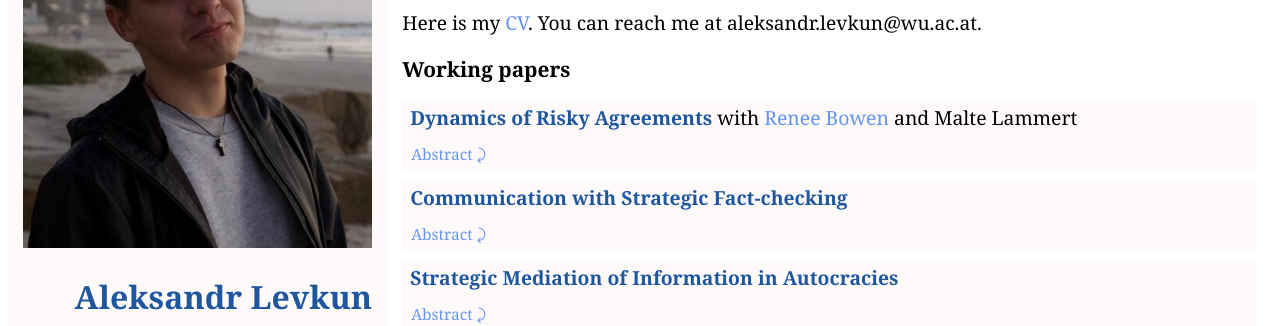
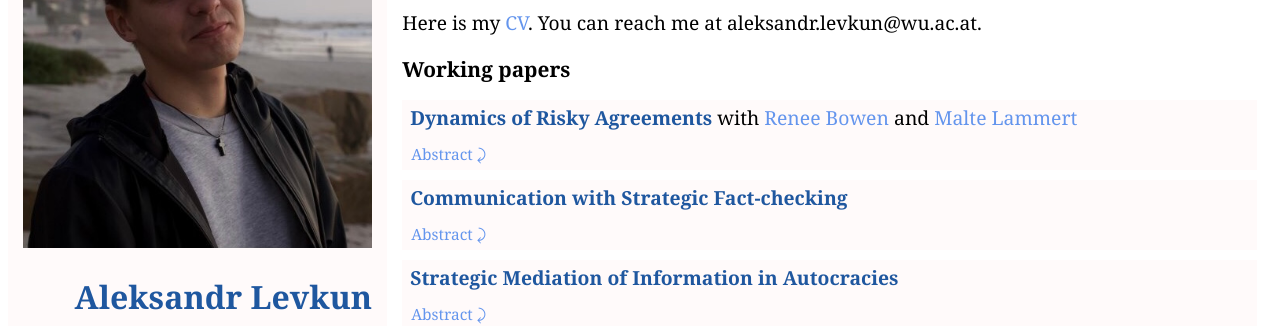
Before and after one commit to alevkun/alevkun.github.io, a Jekyll site: the page built from index.html, in a window 1280 px wide. Shown: the part 219-545 px from the top of the page. Built offline with Jekyll 4.4.1, drawn with Linux system fonts in a browser that asks for light colours; part of the change alters nothing that is shown.

```diff
--- a/index.html
+++ b/index.html
@@ -46,7 +46,7 @@ title: Aleksandr Levkun
 		<td style="width:90%;padding-left:8px;">
 			<a style="color:#1F579F;font-weight:bold;">Dynamics of Risky Agreements</a>  with
 			<a href="https://sites.google.com/site/tamarareneebowenlyn/">Renee Bowen</a> and
-			Malte Lammert
+			<a> Malte Lammert </a>
 		</td>
 
 		<td align="right", style="padding-right:8px;">  </td>
```
